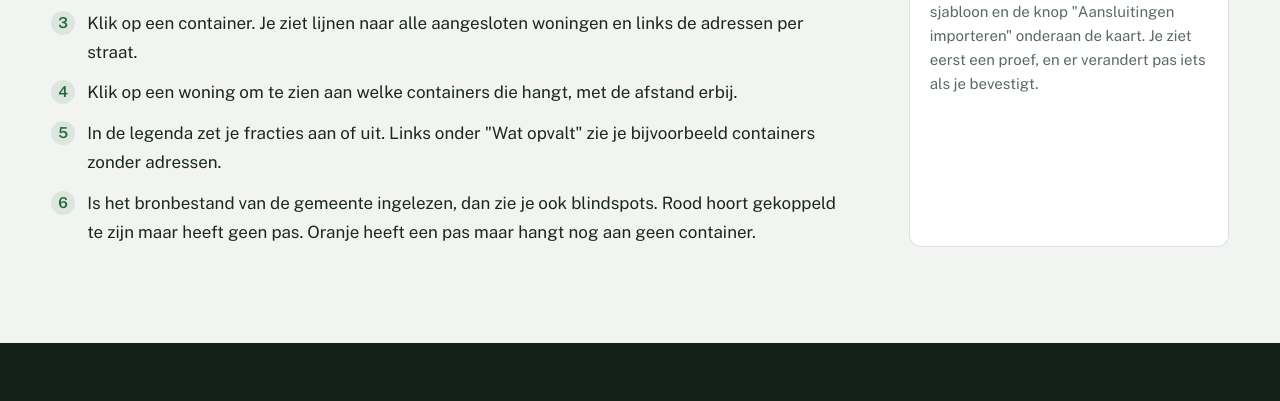
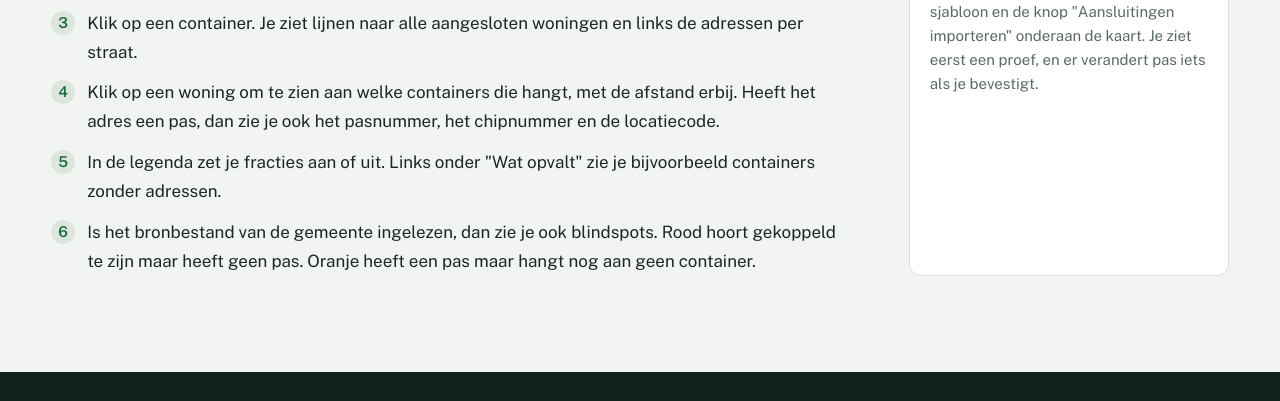
Before and after one commit to michaelbeset-ops/b-advice-website, an Astro site in the folder site/: page /instructies/aansluitingen-en-blindspots in a window 1280 px wide. Shown: the part 1190-1591 px from the top of the page. Built offline with nearby package versions, Linux system fonts and the light colour scheme; Astro itself is replaced by a stand-in of ours.

Commit message:
Video aansluitingen: pasgegevens per adres in beeld
Co-Authored-By: Claude Opus 5.5 <noreply@anthropic.com>
Claude-Session: https://claude.ai/code/session_015B4m2r8FP4MyaTYovoJQkr

```diff
--- a/site/src/pages/instructies/aansluitingen-en-blindspots.astro
+++ b/site/src/pages/instructies/aansluitingen-en-blindspots.astro
@@ -22,7 +22,7 @@ const stappen = [
   "Open je gemeente, klik bovenaan op Kaart en kies de weergave Aansluitingen.",
   "De gekleurde bollen zijn containers. De kleur laat de fractie zien. De kleine stippen zijn woningen.",
   "Klik op een container. Je ziet lijnen naar alle aangesloten woningen en links de adressen per straat.",
-  "Klik op een woning om te zien aan welke containers die hangt, met de afstand erbij.",
+  "Klik op een woning om te zien aan welke containers die hangt, met de afstand erbij. Heeft het adres een pas, dan zie je ook het pasnummer, het chipnummer en de locatiecode.",
   "In de legenda zet je fracties aan of uit. Links onder \"Wat opvalt\" zie je bijvoorbeeld containers zonder adressen.",
   "Is het bronbestand van de gemeente ingelezen, dan zie je ook blindspots. Rood hoort gekoppeld te zijn maar heeft geen pas. Oranje heeft een pas maar hangt nog aan geen container.",
 ];
```
Also changed, not shown: 1 other file.
